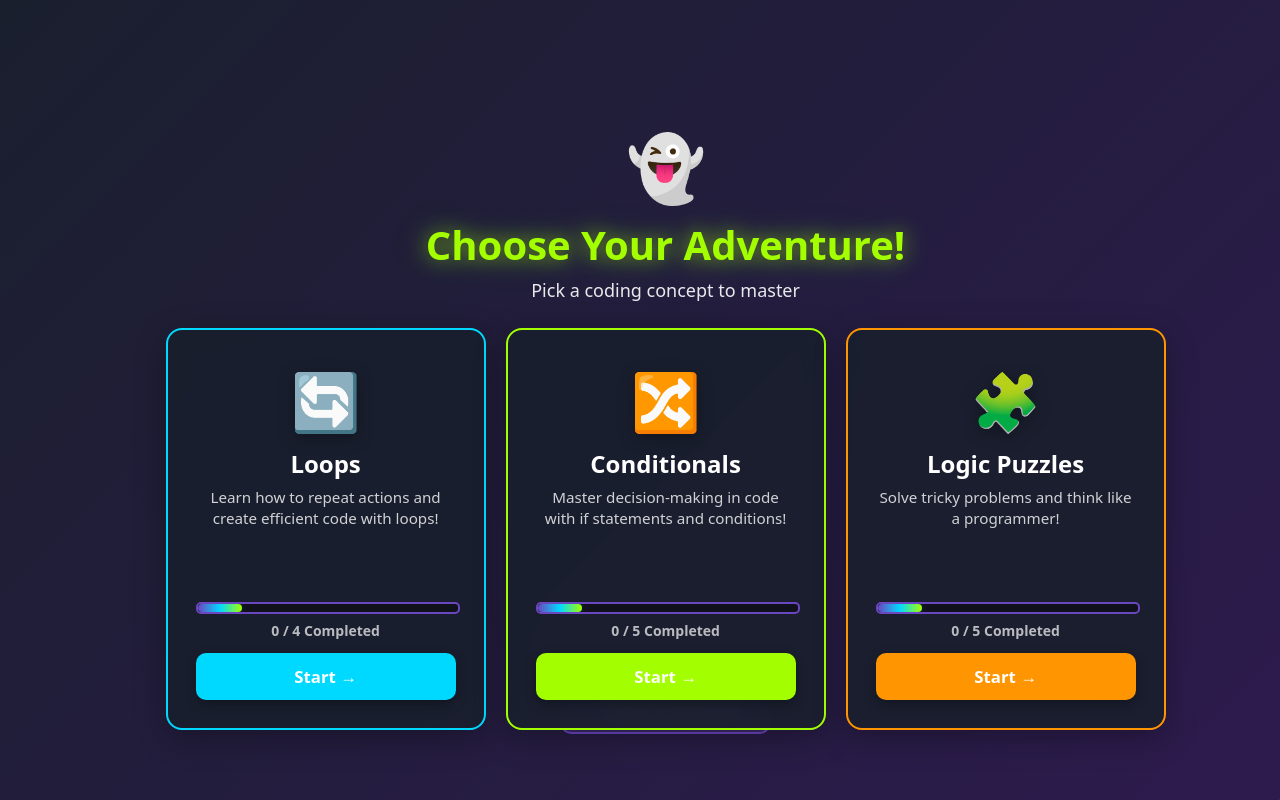
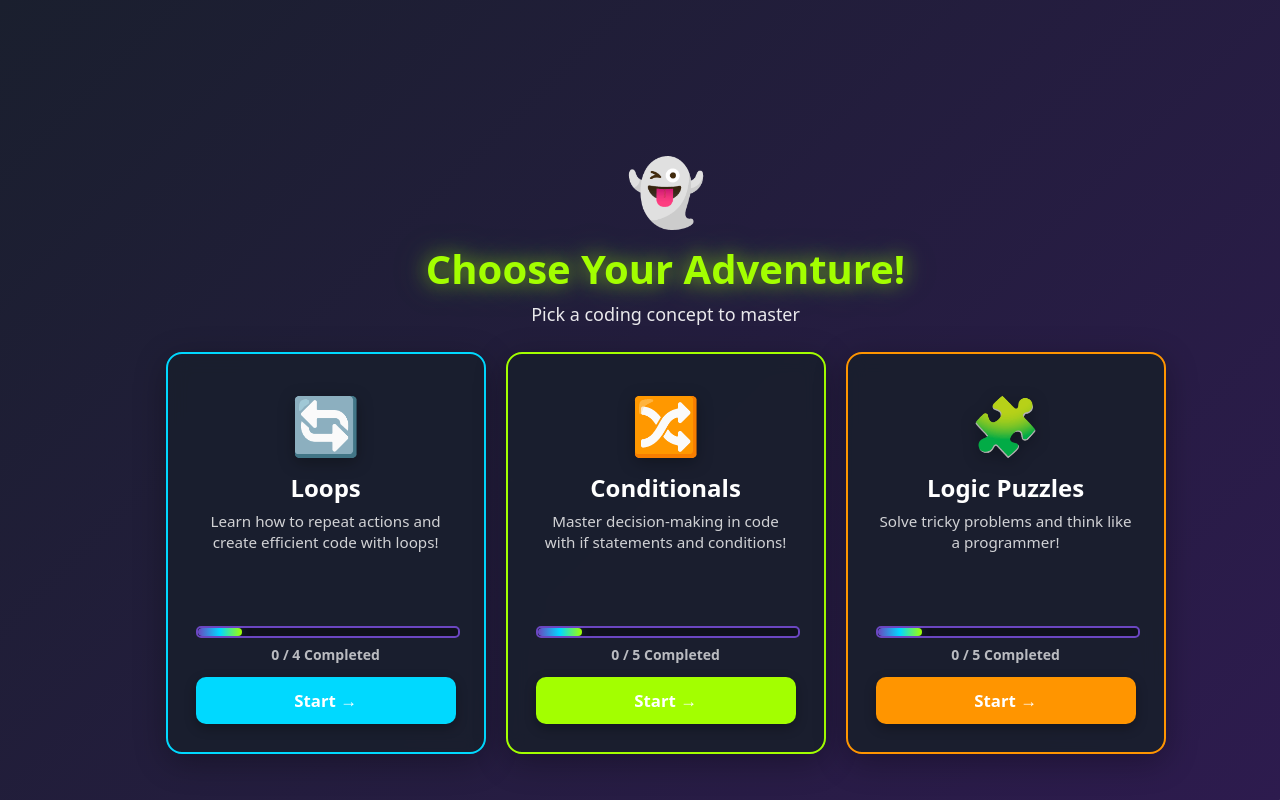
Before and after one commit to ChaoticLabs/ghost-in-the-code, a React (Vite) app: page / in a window 1280 px wide. Both pictures are taken after a click on the button "Start Debugging". Built offline with nearby package versions, Linux system fonts and the light colour scheme; a web font is replaced by a local one.

Commit message:
refactor(ui): Remove back button from LevelSelection component

```diff
--- a/src/components/LevelSelection.css
+++ b/src/components/LevelSelection.css
@@ -218,22 +218,6 @@
   transform: translateY(0);
 }
 
-/* Back Button */
-.level-selection-back {
-  display: block;
-  margin: clamp(1rem, 2vh, 1.5rem) auto 0;
-  padding: clamp(0.65rem, 1.5vh, 0.75rem) clamp(1.25rem, 2.5vw, 1.75rem);
-  background: rgba(107, 70, 193, 0.3);
-  border: 2px solid #6B46C1;
-  border-radius: 10px;
-  color: #FFFFFF;
-  font-size: clamp(0.875rem, 1.8vw, 0.95rem);
-  font-weight: 600;
-  cursor: pointer;
-  transition: all 0.2s ease;
-  min-height: 44px;
-}
-
 .level-selection-back:hover {
   background: rgba(107, 70, 193, 0.5);
   border-color: #00D9FF;
--- a/src/components/LevelSelection.tsx
+++ b/src/components/LevelSelection.tsx
@@ -135,21 +135,6 @@ export const LevelSelection = ({ levels, onSelectLevel, onBack }: LevelSelection
             );
           })}
         </div>
-
-        {/* Back Button */}
-        {onBack && (
-          <motion.button
-            className="level-selection-back"
-            onClick={onBack}
-            initial={{ opacity: 0 }}
-            animate={{ opacity: 1 }}
-            transition={{ delay: reducedMotion ? 0 : 0.5 }}
-            whileHover={reducedMotion ? {} : { scale: 1.05 }}
-            whileTap={reducedMotion ? {} : { scale: 0.95 }}
-          >
-            ← Back to Welcome
-          </motion.button>
-        )}
       </motion.div>
     </div>
   );
```
